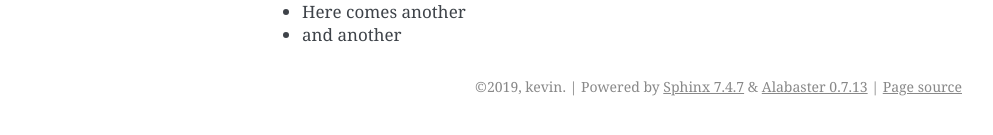
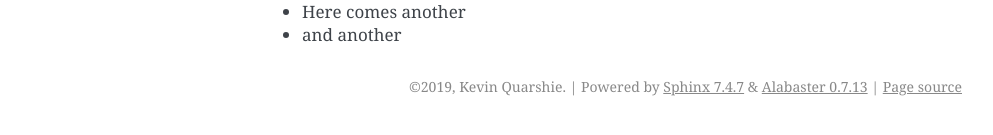
Before and after one commit to kevinkq/hello-world, a Sphinx documentation site: the page built from source/page_04.rst, in a window 1280 px wide. Shown: the part 360-495 px from the top of the page, without its empty margins (148-1141 px from the left). Built offline with Sphinx 7.4.7, drawn with Linux system fonts in a browser that asks for light colours; pages that are not in the unit, such as notebooks, are missing from menus.

Commit message:
amendments
author and copyright

```diff
--- a/source/conf.py
+++ b/source/conf.py
@@ -18,8 +18,8 @@
 # -- Project information -----------------------------------------------------
 
 project = 'test project'
-copyright = '2019, kevin'
-author = 'kevin'
+copyright = '2019, Kevin Quarshie'
+author = 'Kevin Quarshie'
 
 # The full version, including alpha/beta/rc tags
 release = '1.0'
--- a/source/index.rst
+++ b/source/index.rst
@@ -8,7 +8,7 @@
 ======================================
 
 .. toctree::
-   :maxdepth: 2
+   :maxdepth: 10
 
    page_02
    page_03
```
